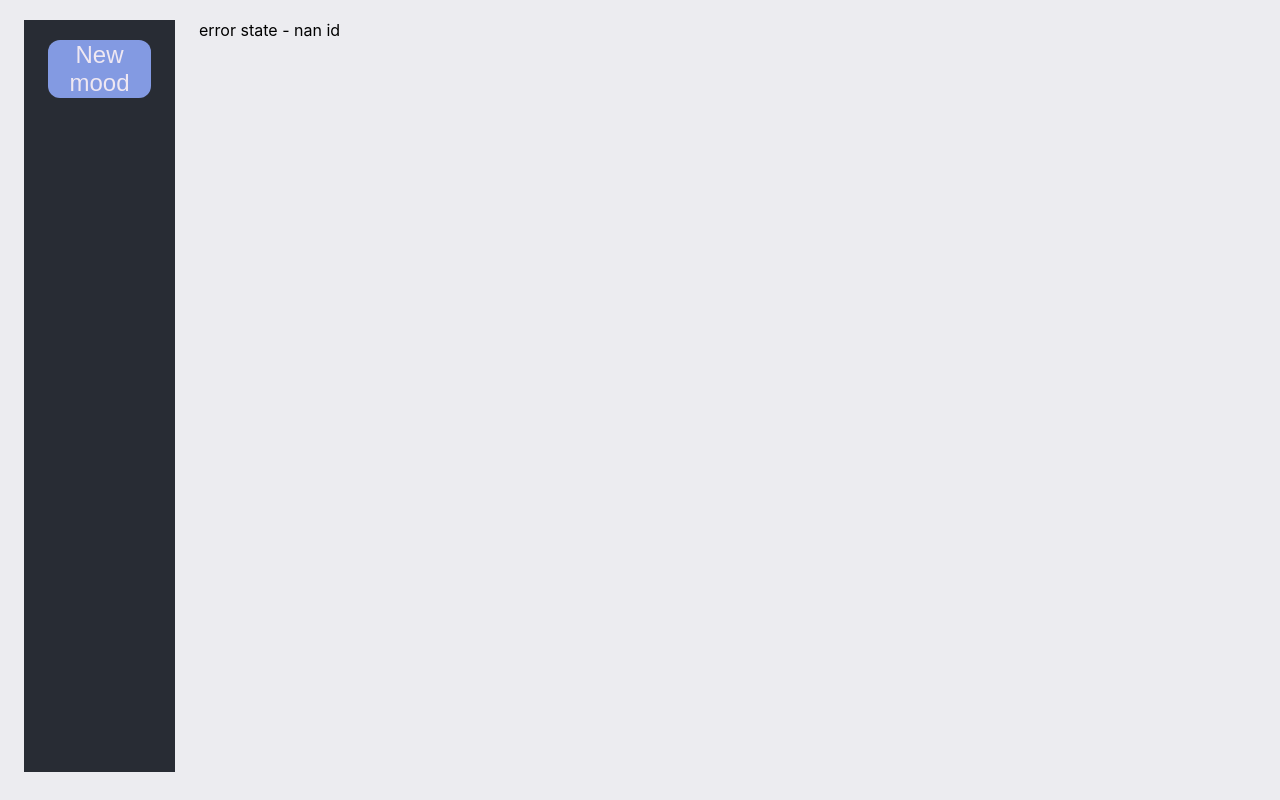
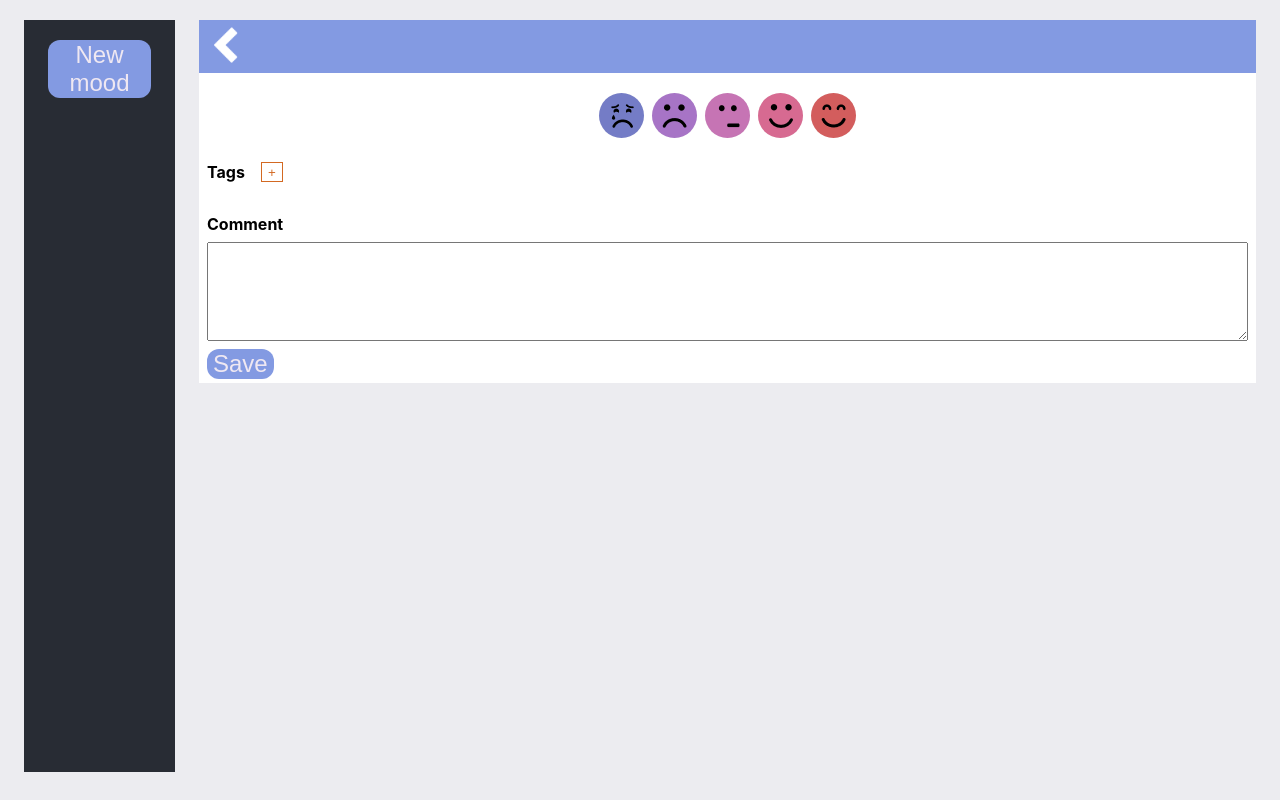
Before and after one commit to ndrlpzm/mood-tracker, a React (Create React App) app: page /moods/new in a window 1280 px wide. Built offline with nearby package versions, Linux system fonts and the light colour scheme.

Commit message:
Detail refactor

```diff
--- a/src/App.tsx
+++ b/src/App.tsx
@@ -5,6 +5,7 @@ import { Routes, Route, NavLink } from "react-router-dom";
 import MoodDetail from "./detail/MoodDetail";
 import { ToastProvider } from "./data/toastContext";
 import { ToastComponent } from "./common-components/Toast";
+import NewMood from "./detail/NewMood";
 
 function App() {
   return (
@@ -13,7 +14,7 @@ function App() {
         <div className="App">
           <header className="App-header">
             <nav>
-              <NavLink to="/mood/new">
+              <NavLink to="/moods/new">
                 <button className="filled-button">New mood</button>
               </NavLink>
             </nav>
@@ -22,6 +23,7 @@ function App() {
             <Routes>
               <Route path="/" element={<Home />}></Route>
               <Route path="/moods/:moodId" element={<MoodDetail />}></Route>
+              <Route path="/moods/new" element={<NewMood />}></Route>
             </Routes>
             <ToastComponent></ToastComponent>
           </main>
--- a/src/common-components/MoodValueButton.tsx
+++ b/src/common-components/MoodValueButton.tsx
@@ -3,17 +3,17 @@ import { MoodValue } from "./MoodValue";
 
 interface MoodValueButtonInput {
   buttonValue: number;
-  setValue: React.Dispatch<React.SetStateAction<number | undefined>>;
+  callbackFn: Function;
   isSelected: boolean;
 }
 function MoodValueButton({
   buttonValue,
-  setValue,
+  callbackFn: setValueCb,
   isSelected,
 }: MoodValueButtonInput) {
   const handleClickRating = (e: React.MouseEvent<HTMLButtonElement>) => {
     e.preventDefault();
-    setValue(buttonValue);
+    setValueCb(buttonValue);
   };
   return (
     <button
--- a/src/data/apiImplementationMock.ts
+++ b/src/data/apiImplementationMock.ts
@@ -21,7 +21,7 @@ export async function updateMoodMock(url: string, mood: Mood) {
     if (x.id === mood.id) return mood;
     else return x;
   });
-  return storedMoodList;
+  return mood;
 }
 export async function deleteMoodMock(url: string, id: number): Promise<void> {
   // const index = storedMoodList.indexOf(mood);
--- a/src/data/apiMock.ts
+++ b/src/data/apiMock.ts
@@ -14,12 +14,23 @@ export async function retrieveMood(url: string, id: number) {
   console.log(`retrieve mood ${id}`);
   return retrieveMoodMock(url, id);
 }
-export async function addMood(url: string, mood: Mood) {
+export async function addMood(
+  url: string,
+  mood: Mood | undefined
+): Promise<Mood> {
   await delay(100);
+  console.log("add");
+  if (!mood) throw new Error("Undefined data");
   return addMoodMock(url, mood);
 }
-export async function updateMood(url: string, mood: Mood) {
+export async function updateMood(
+  url: string,
+  mood: Mood | undefined
+): Promise<Mood> {
   await delay(100);
+  console.log("update");
+  console.log(mood);
+  if (!mood) throw new Error("Undefined data");
   return updateMoodMock(url, mood);
 }
 export async function deleteMood(url: string): Promise<void> {
--- a/src/detail/MoodDetail.tsx
+++ b/src/detail/MoodDetail.tsx
@@ -6,23 +6,28 @@ import DeleteButton from "./DeleteButton";
 import IconButton from "../common-components/IconButton";
 import leftArrowIcon from "../resources/icons8-chevron-left-50.png";
 import { useApi } from "../hooks/use-api";
+import { useEffect, useState } from "react";
+import { Mood } from "../data/classes/mood";
+import { updateMood } from "../data/apiMock";
 
 export const MoodDetail = () => {
   const { moodId } = useParams();
+  const [mood, setMood] = useState<Mood>({} as Mood);
   const parsedMoodId = parseInt(moodId ?? "");
   const navigate = useNavigate();
 
-  const {
-    data: mood,
-    isLoading,
-    isValidating,
-  } = useApi(`/moods/${moodId}`, (url) => retrieveMood(url, parsedMoodId));
+  const { data, isLoading, isValidating } = useApi(`/moods/${moodId}`, (url) =>
+    retrieveMood(url, parsedMoodId)
+  );
+  useEffect(() => {
+    if (data) setMood(data);
+  }, [data]);
+
   if (isNaN(parsedMoodId)) return <div>error state - nan id</div>;
   //if (!mood) return <div>error state - mood undefined</div>;
   if (isLoading) return <div>Loading</div>;
   if (isValidating) return <div>Loading</div>;
   //if (error) return <div>error from the api</div>;
-
   return (
     <div className="mood-detail">
       <nav>
@@ -40,7 +45,14 @@ export const MoodDetail = () => {
         </div>
       </nav>
       <article>
-        <MoodDetailForm mood={mood}></MoodDetailForm>
+        {mood && (
+          <MoodDetailForm
+            mood={mood}
+            setMood={setMood}
+            triggerUrl={`/moods/${mood.id}`}
+            triggerFn={updateMood}
+          ></MoodDetailForm>
+        )}
       </article>
     </div>
   );
--- a/src/detail/MoodDetailForm.tsx
+++ b/src/detail/MoodDetailForm.tsx
@@ -1,27 +1,66 @@
-import { useEffect, useState } from "react";
+import { ChangeEvent, useEffect, useState } from "react";
 import { Mood } from "../data/classes/mood";
 import ValueContainer from "./ValueContainer";
 import TagSelector from "./TagSelector";
 import { Tag } from "../data/classes/tag";
+import { useApiMutation } from "../hooks/use-api";
+import { addMood, updateMood } from "../data/apiMock";
 
 export type MoodDetailFormInput = {
-  mood: Mood | undefined;
+  mood: Mood;
+  setMood: React.Dispatch<React.SetStateAction<Mood>>;
+  triggerUrl: string;
+  triggerFn: Function;
 };
 
-export function MoodDetailForm({ mood }: MoodDetailFormInput) {
+export function MoodDetailForm({
+  mood,
+  setMood,
+  triggerUrl,
+  triggerFn,
+}: MoodDetailFormInput) {
   console.log(mood);
   const [moodValue, setMoodValue] = useState<number | undefined>(mood?.value);
   const [tagList, setTagList] = useState<Tag[] | undefined>(mood?.tags);
-  const handleSubmit = () => {};
-  const handleTextAreaChange = () => {};
+  const { trigger } = useApiMutation(triggerUrl, (url) => triggerFn(url, mood));
+
+  const handleSubmit = (e: React.MouseEvent<HTMLFormElement>) => {
+    e.preventDefault();
+    console.log("submit");
+    console.log(mood);
+    trigger({ ...mood });
+  };
+  const handleTextAreaChange = (e: ChangeEvent<HTMLTextAreaElement>) => {
+    if (mood)
+      setMood({
+        ...mood,
+        comment: e.currentTarget.value,
+      });
+  };
   useEffect(() => {
-    setTagList(mood?.tags);
-    setMoodValue(mood?.value);
+    if (mood) {
+      setTagList(mood?.tags);
+      setMoodValue(mood?.value);
+    }
   }, [mood]);
+  const tagCallback = (tagArr: Tag[]) => {
+    if (mood)
+      setMood({
+        ...mood,
+        tags: tagArr,
+      });
+  };
+  const valueCallback = (selValue: number) => {
+    if (mood)
+      setMood({
+        ...mood,
+        value: selValue,
+      });
+  };
   return (
     <form onSubmit={handleSubmit}>
-      <ValueContainer value={moodValue} setValue={setMoodValue} />
-      <TagSelector tagList={tagList} setTagList={setTagList}></TagSelector>
+      <ValueContainer value={mood.value} callbackFn={valueCallback} />
+      <TagSelector tagList={mood.tags} callbackFn={tagCallback}></TagSelector>
       <label htmlFor="comment-input">Comment</label>
       <textarea
         id="comment-input"
--- /dev/null
+++ b/src/detail/NewMood.tsx
@@ -0,0 +1,36 @@
+import { useState } from "react";
+import { useNavigate } from "react-router-dom";
+import { Mood } from "../data/classes/mood";
+import IconButton from "../common-components/IconButton";
+import leftArrowIcon from "../resources/icons8-chevron-left-50.png";
+import MoodDetailForm from "./MoodDetailForm";
+import { addMood } from "../data/apiMock";
+
+export const NewMood = () => {
+  const [mood, setMood] = useState<Mood>(new Mood(-1, 0, new Date(), "", []));
+  const navigate = useNavigate();
+  return (
+    <div className="mood-detail">
+      <nav>
+        <div className="nav-left">
+          <IconButton
+            displayImg={leftArrowIcon}
+            callbackFunction={() => {
+              navigate("/");
+            }}
+            description="Back"
+          ></IconButton>
+        </div>
+      </nav>
+      <article>
+        <MoodDetailForm
+          mood={mood}
+          setMood={setMood}
+          triggerUrl="/moods"
+          triggerFn={addMood}
+        ></MoodDetailForm>
+      </article>
+    </div>
+  );
+};
+export default NewMood;
--- a/src/detail/TagSelector.tsx
+++ b/src/detail/TagSelector.tsx
@@ -6,9 +6,9 @@ import { useApi } from "../hooks/use-api";
 import { QueryParams, formatParams } from "../http/utils";
 interface TagSelectorInput {
   tagList: Tag[] | undefined;
-  setTagList: React.Dispatch<React.SetStateAction<Tag[] | undefined>>;
+  callbackFn: Function;
 }
-function TagSelector({ tagList, setTagList }: TagSelectorInput) {
+function TagSelector({ tagList, callbackFn: setTagCb }: TagSelectorInput) {
   const [showingAddTag, setShowingAddTag] = useState(false);
   const [remainingTagList, setRemainingTagList] = useState(new Array<Tag>());
 
@@ -31,10 +31,11 @@ function TagSelector({ tagList, setTagList }: TagSelectorInput) {
     setShowingAddTag(!showingAddTag);
   };
   const addClickedTag = (clickedTag: string | undefined) => {
-    if (clickedTag !== undefined)
+    if (clickedTag !== undefined) {
       tagList
-        ? setTagList([...tagList, remainingTagList[parseInt(clickedTag)]])
-        : setTagList([remainingTagList[parseInt(clickedTag)]]);
+        ? setTagCb([...tagList, remainingTagList[parseInt(clickedTag)]])
+        : setTagCb([remainingTagList[parseInt(clickedTag)]]);
+    }
   };
   useEffect(() => {
     if (data) setRemainingTagList(data);
--- a/src/detail/ValueContainer.tsx
+++ b/src/detail/ValueContainer.tsx
@@ -2,9 +2,9 @@ import React from "react";
 import MoodValueButton from "../common-components/MoodValueButton";
 interface ValueContainerInput {
   value: number | undefined;
-  setValue: React.Dispatch<React.SetStateAction<number | undefined>>;
+  callbackFn: Function;
 }
-function ValueContainer({ value, setValue }: ValueContainerInput) {
+function ValueContainer({ value, callbackFn }: ValueContainerInput) {
   const ratings: number[] = [1, 2, 3, 4, 5];
 
   return (
@@ -14,7 +14,7 @@ function ValueContainer({ value, setValue }: ValueContainerInput) {
           <MoodValueButton
             key={i}
             buttonValue={i}
-            setValue={setValue}
+            callbackFn={callbackFn}
             isSelected={i === value}
           ></MoodValueButton>
         );
--- a/src/hooks/use-api.ts
+++ b/src/hooks/use-api.ts
@@ -2,7 +2,7 @@ import { useEffect } from "react";
 import useSWR from "swr";
 import { useCreateToast } from "../data/toastContext";
 import { Toast } from "../data/classes/toast";
-import useSWRMutation from "swr/mutation";
+import useSWRMutation, { SWRMutationConfiguration } from "swr/mutation";
 
 export const useApi = <Tpayload>(
   path: string | null,
@@ -28,10 +28,15 @@ export const useApi = <Tpayload>(
 
 export const useApiMutation = <Tpayload>(
   path: string,
-  func: (path: string) => Promise<Tpayload>
+  func: (path: string) => Promise<Tpayload>,
+  options?: SWRMutationConfiguration<any, any> | undefined
 ) => {
   const setToast = useCreateToast();
-  const { trigger, isMutating, data, error } = useSWRMutation(path, func);
+  const { trigger, isMutating, data, error } = useSWRMutation(
+    path,
+    func,
+    options
+  );
 
   useEffect(() => {
     if (error)
```
